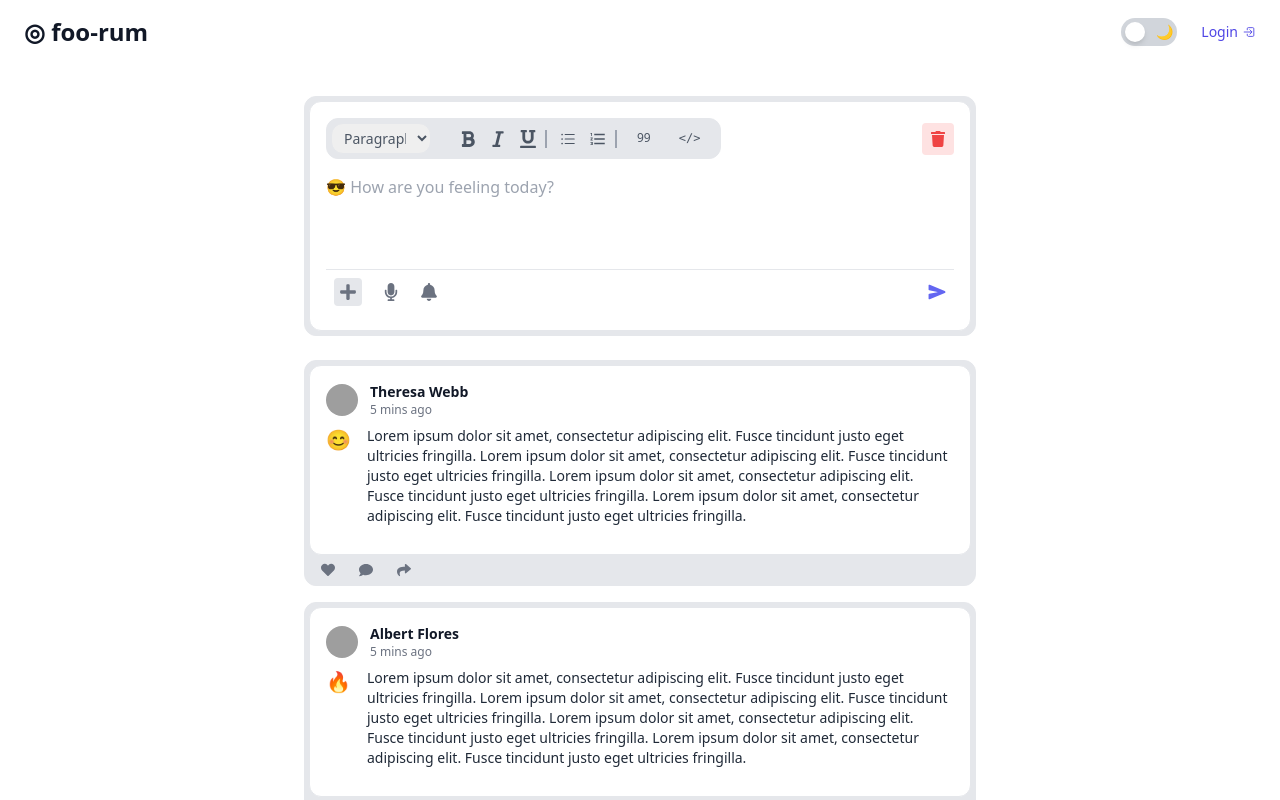
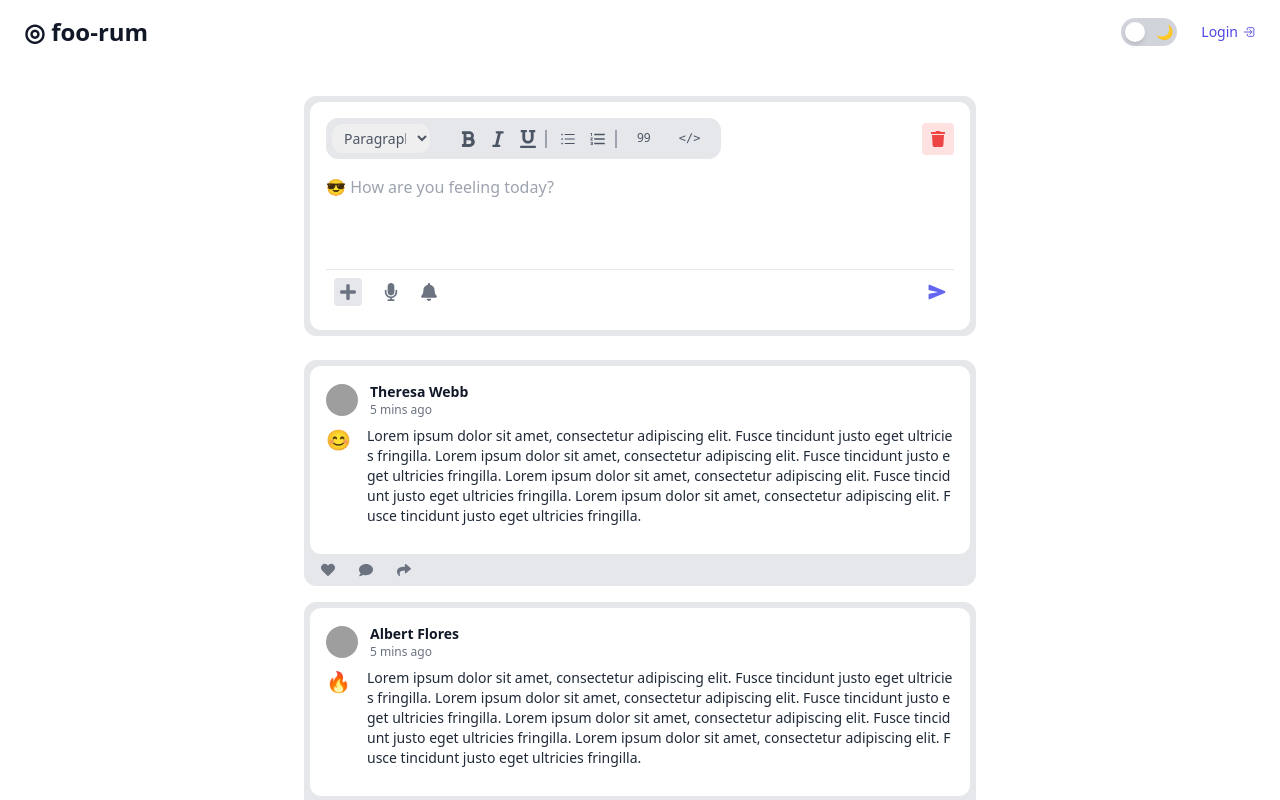
Before and after one commit to rohit-0308/atlys-foo-rum, a React (Vite) app: page / in a window 1280 px wide. Shown: the top 800 px of the page. Built offline with nearby package versions, Linux system fonts and the light colour scheme; grey boxes are pictures that could not be loaded.

Commit message:
corrected the tailwind class for word-break

```diff
--- a/src/components/PostCard.tsx
+++ b/src/components/PostCard.tsx
@@ -38,7 +38,7 @@ const PostCard: React.FC<PostCardProps> = ({
           </div>
         </div>
 
-        <div className="post-content break-words">
+        <div className="post-content break-all">
           <span className="mr-2 text-xl">{emoji}</span>
           {content}
         </div>
```
